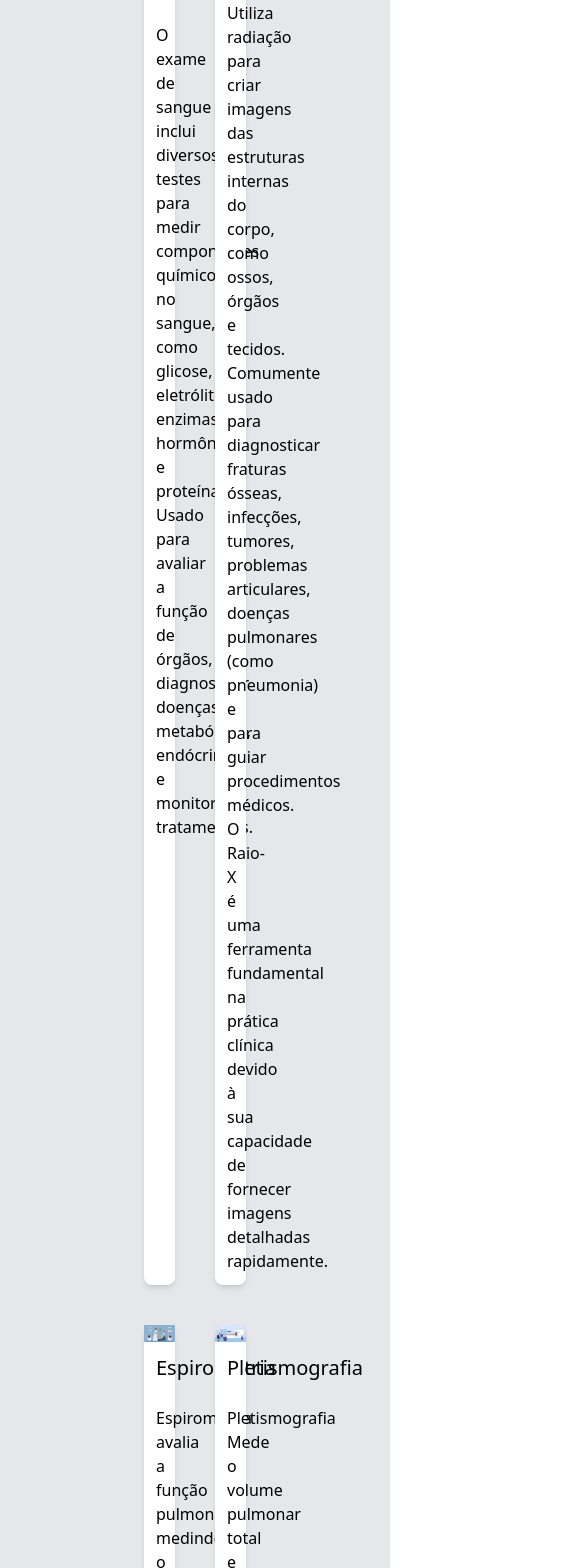
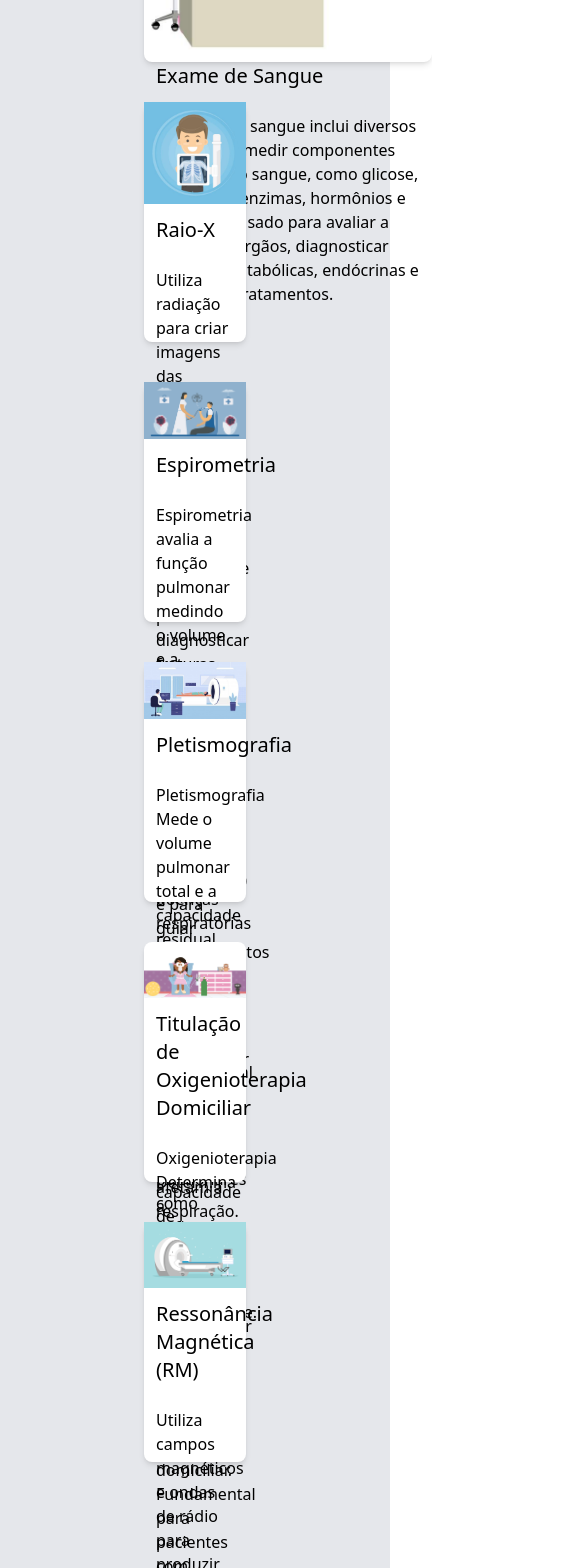
Before and after one commit to PedroHMellow/Icr-Challenge-Sprint-4, a React (Vite) app in the folder Sprint-4/: page /Exames in a window 390 px wide. Shown: the part 432-2000 px from the top of the page, 585 px wide, since content can reach past the window. Built offline with nearby package versions, Linux system fonts and the light colour scheme.

Commit message:
add V0.9.5

```diff
--- a/Sprint-4/src/Components/Header/Header.jsx
+++ b/Sprint-4/src/Components/Header/Header.jsx
@@ -14,12 +14,14 @@ function Header () {
                 </Link>
                 <div className="hidden md:flex items-center justify-between">
                     <div className="flex items-center justify-between m-4">
-                        <div className="text-3xl  text-teal-500">
-                            <FaPhone />
+                        <div className="sm:hidden xl:flex items-center">
+                            <div className="text-3xl text-teal-500">
+                                <FaPhone />
+                            </div>
+                            <h1 className="m-4">
+                                (11) 2661-8500
+                            </h1>
                         </div>
-                        <h1 className="m-4">
-                            (11) 2661-8500
-                        </h1>
                     </div>
                     <div className="border-l border-gray-400 h-16 flex items-center justify-between">
                         <div className="text-3xl text-teal-500 m-4 ">
--- a/Sprint-4/src/Components/Paciente/Paciente.jsx
+++ b/Sprint-4/src/Components/Paciente/Paciente.jsx
@@ -13,19 +13,19 @@ function Paciente () {
                 </div>
             </div>
 
-            <div className="border-l-2 border-blue-400 h-90 content-center m-5"> </div>
+            <div className="border-l-2 border-blue-400 h-90 content-center m-5 placeholder-opacity-100"> </div>
 
-            <div className="flex flex-col w-3/4 p-5">
+            <div className="flex flex-col w-full justify-center p-5 lg:w-4/6">
 
-                <div className="pt-12 w-3/4	">
-                    <h2 className="text-4xl p-3  bg-slate-400 rounded-lg border-2	border-indigo-950 ">
+                <div className="p-5 w-11/12 lg:w-full pl-20">
+                    <h2 className="text-4xl p-3 bg-slate-400 rounded-lg border-2 border-indigo-950 flex justify-center lg:justify-normal ">
                         Informações Paciente:
                      </h2>
                     <input type="text" className="w-full h-32 rounded-lg  border-indigo-950" />
                 </div>
 
-                <div className="pt-12 w-3/4	">
-                    <h2 className="text-4xl p-3  bg-slate-400 rounded-lg border-2	border-indigo-950 ">
+                <div className="p-5 w-11/12 lg:w-full pl-20">
+                    <h2 className="text-4xl p-3 bg-slate-400 rounded-lg border-2 border-indigo-950 flex justify-center lg:justify-normal ">
                         Diagnósticos:
                     </h2>
                     <input type="text" className="w-full h-32" />
--- a/Sprint-4/src/Pages/Portal/Portal.jsx
+++ b/Sprint-4/src/Pages/Portal/Portal.jsx
@@ -26,7 +26,9 @@ function Portal () {
             <section className="bg-[url('./src/img/Bg_Infantil_3.jpg')]">
 
                 <div className="p-5">
-                    <p className="flex justify-center text-2xl text-indigo-800"> Acompanhe em que passo você está da sua jornada com a nossa barra de progressão.  </p>
+                    <p className="flex justify-center text-center text-indigo-800 text-xl lg:text-2xl">
+                    Acompanhe em que passo você está da sua jornada com a nossa barra de progressão.
+                    </p>
                     <div className="p-10"> <Stepper /> </div>
 
                 </div>
--- a/Sprint-4/src/Pages/Servicos/Exames.jsx
+++ b/Sprint-4/src/Pages/Servicos/Exames.jsx
@@ -17,79 +17,79 @@ function Exames () {
         <NavBar />
 
         <div>
-            <h1 className="text-8xl p-5 m-0 flex justify-center font-sans"> Exames </h1>
+            <h1 className="text-4xl  p-5 m-0 flex justify-center font-sans  md:text-5xl xl:text-8xl"> Exames </h1>
             <div className="border-t-4 border-blue-400 w-28 mx-auto"></div>
         </div>
 
-        <section className="bg-gray-200 px-36 grid grid-cols-2 grid-rows-2 gap-10 p-3 ">
+        <section className="bg-gray-200 px-36 grid grid-flow-row grid-cols-1 grid-rows-9 md:grid-cols-3 md:grid-rows-3 gap-10 p-3 ">
 
-            <div className="bg-white cursor-pointer scale-1 hover:scale-110 border-3 rounded-lg border-black shadow-md">
+            <div className="bg-white cursor-pointer scale-1 hover:scale-110 border-3 rounded-lg border-black shadow-md min-w-72 max-w-72 max-h-60">
 
                 <img src={card1} alt="" />
                 <h3 className="p-3 text-xl">
                     Exame de Sangue
                 </h3>
-                <p className="p-3 ">
+                <p className="p-3 max-w-72 max-h-60">
                     O exame de sangue inclui diversos testes para medir componentes químicos no sangue, como glicose, eletrólitos, enzimas, hormônios e proteínas. Usado para avaliar a função de órgãos, diagnosticar doenças metabólicas, endócrinas e monitorar tratamentos.
                 </p>
 
             </div>
 
-            <div className="bg-white cursor-pointer scale-1 hover:scale-110 border-3 rounded-lg border-black shadow-md">
+            <div className="bg-white cursor-pointer scale-1 hover:scale-110 border-3 rounded-lg border-black shadow-md max-w-72 max-h-60">
 
                 <img src={card5} alt="" />
                 <h3 className="p-3 text-xl">
                     Raio-X
                 </h3>
-                <p className="p-3 ">
+                <p className="p-3 max-w-72 max-h-60 ">
                     Utiliza radiação para criar imagens das estruturas internas do corpo, como ossos, órgãos e tecidos. Comumente usado para diagnosticar fraturas ósseas, infecções, tumores, problemas articulares, doenças pulmonares (como pneumonia) e para guiar procedimentos médicos. O Raio-X é uma ferramenta fundamental na prática clínica devido à sua capacidade de fornecer imagens detalhadas rapidamente.
                 </p>
 
             </div>
 
-            <div className="bg-white cursor-pointer scale-1 hover:scale-110 border-3 rounded-lg border-black shadow-md">
+            <div className="bg-white cursor-pointer scale-1 hover:scale-110 border-3 rounded-lg border-black shadow-md max-w-72 max-h-60">
 
                 <img src={card2} alt="" />
                 <h3 className="p-3 text-xl">
                     Espirometria
                 </h3>
-                <p className="p-3 ">
+                <p className="p-3 max-w-72 max-h-60">
                     Espirometria avalia a função pulmonar medindo o volume e a velocidade do ar que a pessoa consegue expirar. Utilizado no diagnóstico de doenças respiratórias como asma, DPOC (Doença Pulmonar Obstrutiva Crônica) e outras condições que afetam a respiração.
                 </p>
 
             </div>
 
-            <div className="bg-white cursor-pointer scale-1 hover:scale-110 border-3 rounded-lg border-black shadow-md">
+            <div className="bg-white cursor-pointer scale-1 hover:scale-110 border-3 rounded-lg border-black shadow-md max-w-72 max-h-60">
 
                 <img src={card3} alt="" />
                 <h3 className="p-3 text-xl">
                     Pletismografia
                 </h3>
-                <p className="p-3 ">
+                <p className="p-3 max-w-72 max-h-60">
                     Pletismografia Mede o volume pulmonar total e a capacidade residual funcional dos pulmões. Útil para diagnosticar e avaliar a gravidade de doenças pulmonares como enfisema, fibrose pulmonar e outras condições que afetam a capacidade pulmonar.
                 </p>
 
             </div>
 
-            <div className="bg-white cursor-pointer scale-1 hover:scale-110 border-3 rounded-lg border-black shadow-md">
+            <div className="bg-white cursor-pointer scale-1 hover:scale-110 border-3 rounded-lg border-black shadow-md max-w-72 max-h-60">
 
                 <img src={card4} alt="" />
                 <h3 className="p-3 text-xl">
                     Titulação de Oxigenioterapia Domiciliar
                 </h3>
-                <p className="p-3 ">
+                <p className="p-3 max-w-72 max-h-60">
                     Oxigenioterapia Determina a quantidade adequada de oxigênio suplementar necessário para um paciente em tratamento domiciliar. Fundamental para pacientes com insuficiência respiratória crônica, garantindo que recebam a quantidade correta de oxigênio para manter níveis adequados de saturação no sangue.
                 </p>
 
             </div>
 
-            <div className="bg-white cursor-pointer scale-1 hover:scale-110 border-3 rounded-lg border-black shadow-md">
+            <div className="bg-white cursor-pointer scale-1 hover:scale-110 border-3 rounded-lg border-black shadow-md max-w-72 max-h-60">
 
                 <img src={card6} alt="" />
                 <h3 className="p-3 text-xl">
                     Ressonância Magnética (RM)
                 </h3>
-                <p className="p-3 ">
+                <p className="p-3 max-w-72 max-h-60">
                     Utiliza campos magnéticos e ondas de rádio para produzir imagens detalhadas dos órgãos e tecidos internos. Ideal para avaliar tecidos moles, como cérebro, músculos, ligamentos e órgãos internos, sendo útil no diagnóstico de tumores, lesões esportivas, doenças do sistema nervoso central e outras condições.
                 </p>
 
--- a/Sprint-4/src/Pages/Servicos/Preparo_Exames.jsx
+++ b/Sprint-4/src/Pages/Servicos/Preparo_Exames.jsx
@@ -9,7 +9,7 @@ function Preparo_Exames() {
       <NavBar />
 
       <div>
-        <h1 className="text-5xl p-5 m-0 flex justify-center font-sans">
+        <h1 className="p-5 m-0 flex justify-center font-sans text-center text-4xl lg:text-5xl xl:text-7xl">
           {" "}
           Como Se Preparar para um Exame Médico{" "}
         </h1>
```
Also changed, not shown: Sprint-4/src/Components/Footer/Footer.jsx (+19 -9 lines), Sprint-4/src/Pages/Home/Home.jsx (+16 -16 lines).
